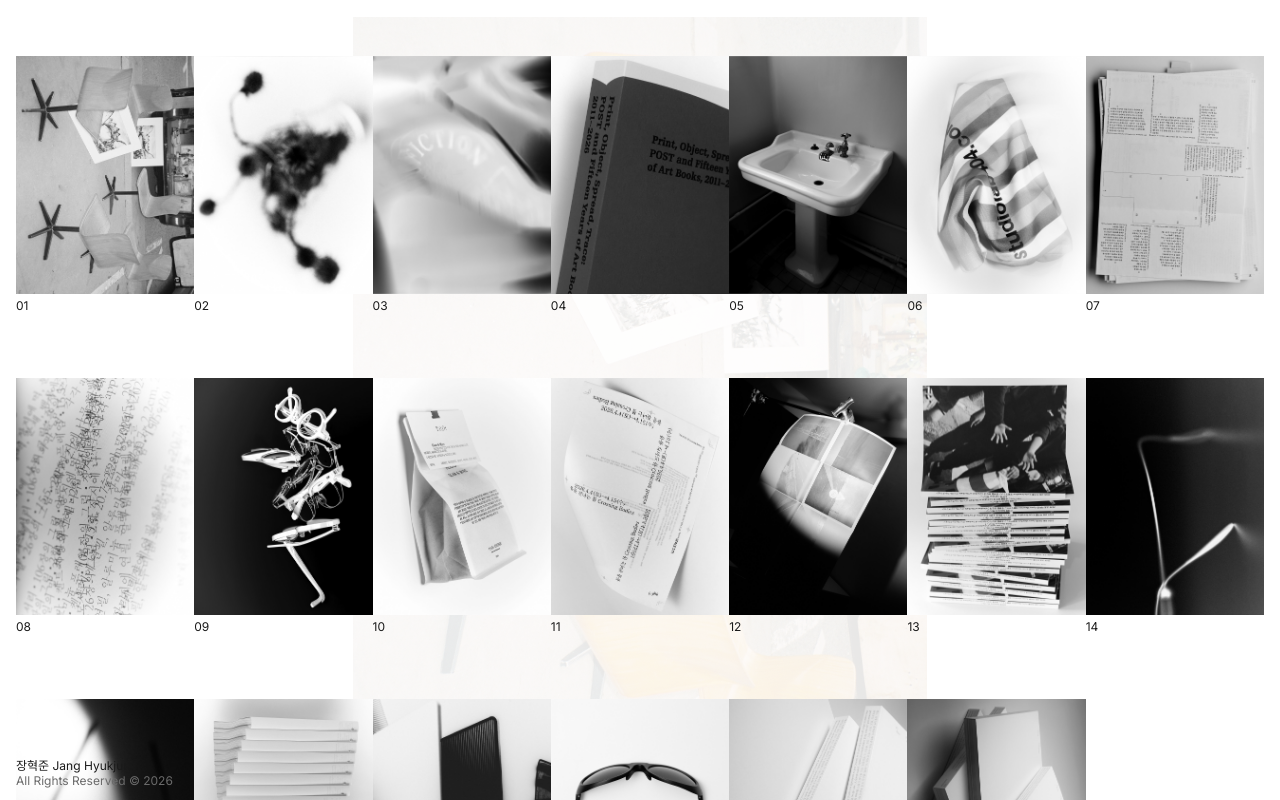
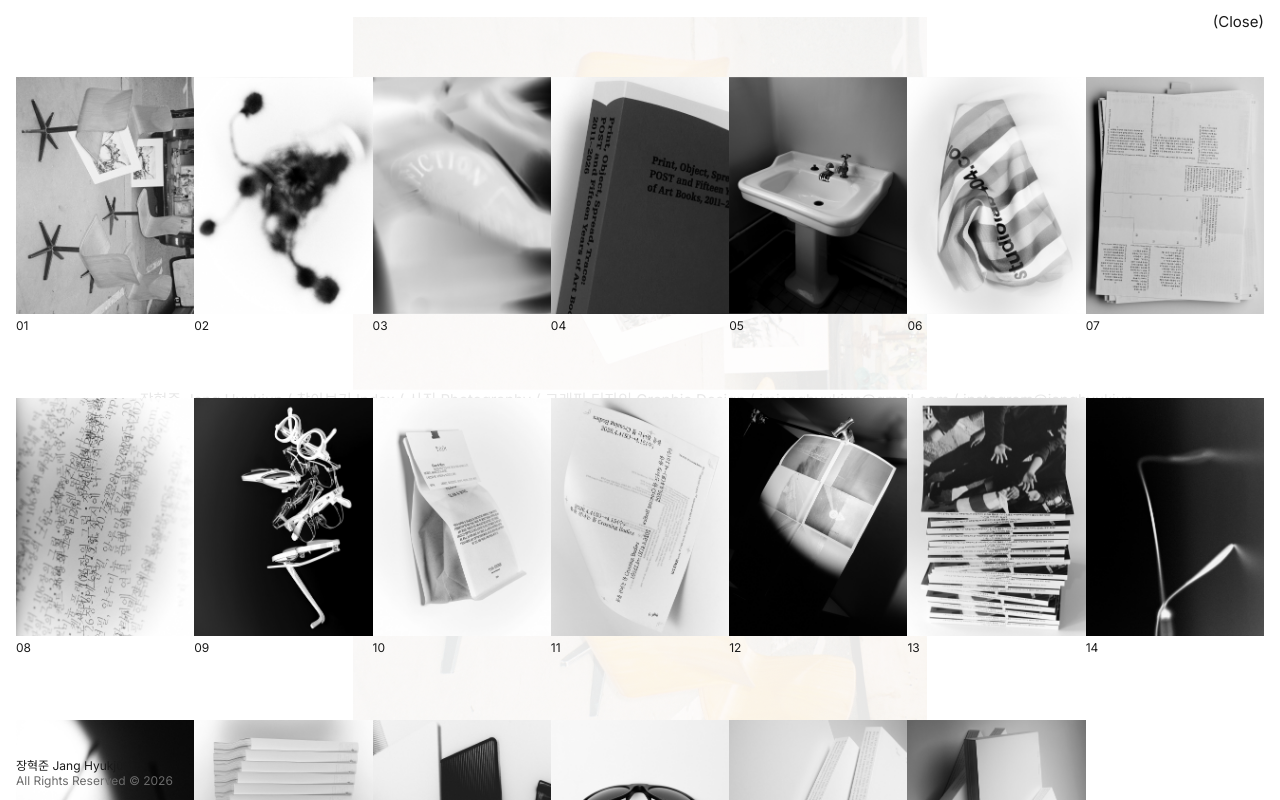
Before and after one commit to imjanghyukjun/notadotnota, a Next.js app: page / in a window 1280 px wide. Both pictures are taken after a click on the button "찾아보기 Index". Built offline with nearby package versions, Linux system fonts and the light colour scheme.

Commit message:
show close button on desktop in index overlay

```diff
--- a/components/index-overlay.tsx
+++ b/components/index-overlay.tsx
@@ -43,15 +43,15 @@ export function IndexOverlay({ open, projects, onClose, onSelect }: IndexOverlay
         open ? 'opacity-100' : 'pointer-events-none opacity-0'
       }`}
     >
-      <header className="flex items-center justify-between py-3 md:block">
+      <header className="flex items-center justify-between py-3">
         <h2 id="index-title" className="sr-only">
           <span lang="ko">찾아보기</span> Index
         </h2>
-        {/* 모바일 화면에서만 우측 상단에 보이는 (Close) 버튼 */}
+        {/* PC와 모바일 모두 우측 상단에 노출되는 (Close) 버튼 */}
         <button
           type="button"
           onClick={onClose}
-          className="hover:opacity-50 md:hidden ml-auto"
+          className="hover:opacity-50 ml-auto cursor-pointer"
         >
           (Close)
         </button>
```
